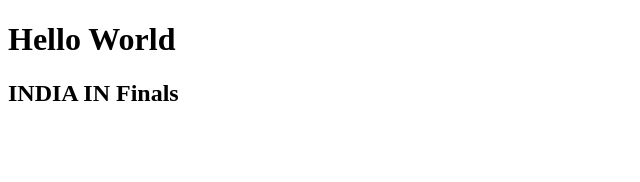
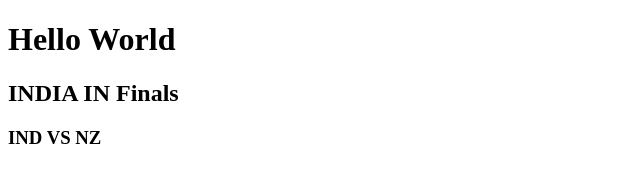
Before and after one commit to RohanGhadvir6710/Project-01, a plain HTML site: page index.html in a window 1280 px wide. Shown: the whole page, without its empty margins (0-640 px from the left). Drawn offline with Linux system fonts and the light colour scheme.

Commit message:
H3 Added

```diff
--- a/index.html
+++ b/index.html
@@ -8,5 +8,6 @@
 <body>
     <h1>Hello World</h1>
     <h2>INDIA IN Finals</h2>
+    <h3>IND VS NZ</h3>
 </body>
 </html>
```
